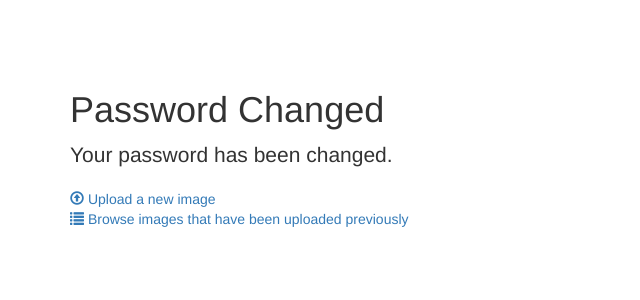
After one commit to danux/django-image-dump, a Django app: template accounts/templates/accounts/change-password-done.html in a window 1280 px wide. The commit adds this page. Shown: the top 300 px of the page, without its empty margins (0-640 px from the left). Run offline with Django 3.2, Linux system fonts and the light colour scheme; the template is opened without the code that fills it, so the values that code supplies are empty; some libraries are stand-ins or nearby versions.

Commit message:
Change password form

```diff
--- /dev/null
+++ b/accounts/templates/accounts/change-password-done.html
@@ -0,0 +1,22 @@
+{% extends 'base.html' %}
+{% load i18n %}
+
+
+{% block content %}
+    <div class="row">
+        <div class="col-md-12">
+            <h1>{% trans 'Password Changed' %}</h1>
+        </div>
+    </div>
+    <div class="row">
+        <div class="col-md-12">
+            <p class="lead">
+                {% trans 'Your password has been changed.' %}
+            </p>
+            <p>
+                <a href="{% url 'images:upload' %}"><i class="glyphicon glyphicon-upload"></i> {% trans "Upload a new image" %}</a><br>
+                <a href="{% url 'images:image_list' %}"><i class="glyphicon glyphicon-list"></i> {% trans "Browse images that have been uploaded previously" %}</a>
+            </p>
+        </div>
+    </div>
+{% endblock %}
--- a/accounts/urls.py
+++ b/accounts/urls.py
@@ -19,4 +19,19 @@ urlpatterns = patterns(
         name='logout',
         kwargs={'next_page': '/'}
     ),
+    url(
+        '^change-password/$',
+        'django.contrib.auth.views.password_change',
+        name='change-password',
+        kwargs={
+            'template_name': 'accounts/change-password.html',
+            'post_change_redirect': 'accounts:change-password-done',
+        }
+    ),
+    url(
+        '^change-password/done/$',
+        'django.contrib.auth.views.password_change_done',
+        name='change-password-done',
+        kwargs={'template_name': 'accounts/change-password-done.html'}
+    )
 )
--- a/app/templates/base.html
+++ b/app/templates/base.html
@@ -17,22 +17,8 @@
 </head>
 <body>
     <div class="container">
-        {% block search %}
-            <div class="row">
-                <div class="col-lg-6 pull-right">
-                    <form method="get" action="{% url "images:image_search" %}">
-                        <div class="input-group">
-                            <input type="text" class="form-control" name="q" placeholder="{% trans "Search for" %}..." value="{{ query|default:"" }}">
-                            <span class="input-group-btn">
-                            <button class="btn btn-default" type="button">{% trans "Go!" %}</button>
-                            </span>
-                        </div><!-- /input-group -->
-                    </form>
-                </div><!-- /.col-lg-6 -->
-            </div><!-- /.row -->
-        {% endblock search %}
-        {% block content %}
-        {% endblock content %}
+        {% block search %}{% endblock search %}
+        {% block content %}{% endblock content %}
     </div>
     <script src="//code.jquery.com/jquery-2.1.3.min.js"></script>
     <script src="//code.jquery.com/ui/1.11.3/jquery-ui.min.js"></script>
--- a/bootstrap_forms/templates/bootstrap_forms/fields/default_input.html
+++ b/bootstrap_forms/templates/bootstrap_forms/fields/default_input.html
@@ -1,9 +1,9 @@
 {% load widget_tweaks bootstrap_forms %}
 
 
-<div class="form-group{% if field.errors %} has-error{% endif %}">
+<div class="form-group{% if field.errors|length > 0 %} has-error{% endif %}">
     <label for="{{ field.auto_id }}">{{ field.label }}:</label>
-    {% if form.username.errors %}
+    {% if field.errors|length > 0 %}
         {% if field.errors|length > 1 %}
             <ul class="error-list">
                 {% for error in field.errors %}
--- a/bootstrap_forms/templates/bootstrap_forms/render_form.html
+++ b/bootstrap_forms/templates/bootstrap_forms/render_form.html
@@ -3,6 +3,11 @@
 
 <form method="post" action="{{ action|default:"." }}">
     {% csrf_token %}
+    {% include 'bootstrap_forms/error_list.html' %}
+    {% if legend %}
+        <legend>{{ legend }}</legend>
+    {% endif %}
+
     {% include 'bootstrap_forms/fields/render_fields.html' %}
     <input class="btn btn-primary" type="submit" value="{{ button_text|default:"Submit" }}">
 </form>
--- a/bootstrap_forms/templates/bootstrap_forms/render_horizontal_form.html
+++ b/bootstrap_forms/templates/bootstrap_forms/render_horizontal_form.html
@@ -1,4 +1,4 @@
-{% load widget_tweaks %}
+{% load widget_tweaks i18n %}
 
 
 <form method="post" action="{{ action|default:"." }}" class="form-horizontal">
@@ -11,7 +11,7 @@
     {% include 'bootstrap_forms/horizontal_fields/render_fields.html' %}
     <div class="form-group">
         <div class="col-sm-offset-2 col-sm-10">
-          <button type="submit" class="btn btn-primary">{{ button_text|default:"Submit" }}</button>
+          <button type="submit" class="btn btn-primary">{{ button_text|default:_("Submit") }}</button>
         </div>
     </div>
 </form>
--- a/images/templates/images/image_detail.html
+++ b/images/templates/images/image_detail.html
@@ -10,9 +10,6 @@
 {% block extra_javascripts %}
     {% inplace_static %}
 {% endblock extra_javascripts %}
-
-
-{% block search %}{% endblock search %}
 
 
 {% block content %}
--- a/images/templates/images/image_list.html
+++ b/images/templates/images/image_list.html
@@ -1,4 +1,4 @@
-{% extends 'base.html' %}
+{% extends 'base_with_search.html' %}
 {% load i18n thumbnail static %}
 
 
--- a/images/templates/images/upload.html
+++ b/images/templates/images/upload.html
@@ -1,4 +1,4 @@
-{% extends 'base.html' %}
+{% extends 'base_with_search.html' %}
 {% load i18n static %}
 
 
--- a/requirements.txt
+++ b/requirements.txt
@@ -13,3 +13,6 @@ django-inplaceedit==1.4.1
 django-debug-toolbar==1.4
 django-haystack==2.4.1
 Whoosh==2.7.0
+django-inplaceedit-bootstrap==0.2.1
+django-extensions==1.6.1
+werkzeug==0.11.2
```
Also changed, not shown: accounts/templates/accounts/change-password.html (added, +16 -0 lines), accounts/templates/accounts/login.html (+3 -4 lines), app/settings.py (+9 -0 lines), app/templates/base_with_search.html (added, +18 -0 lines), bootstrap_forms/templates/bootstrap_forms/error_list.html (+9 -2 lines), images/perms.py (added, +17 -0 lines), images/templates/search/search.html (+10 -0 lines), images/tests/test_inline_edit.py (added, +46 -0 lines).
